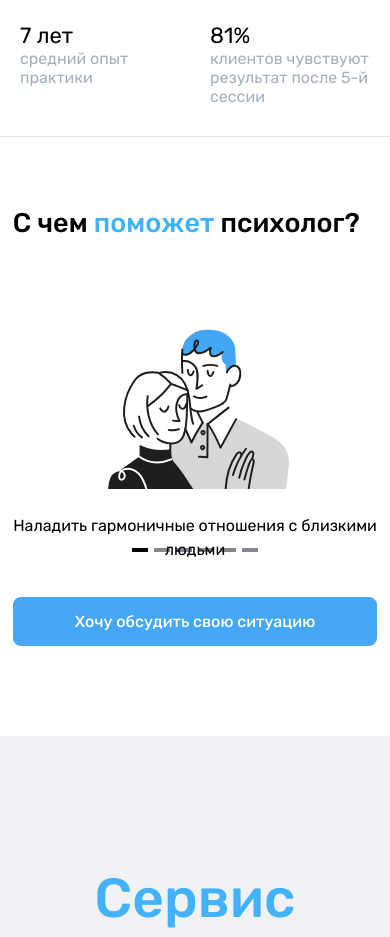
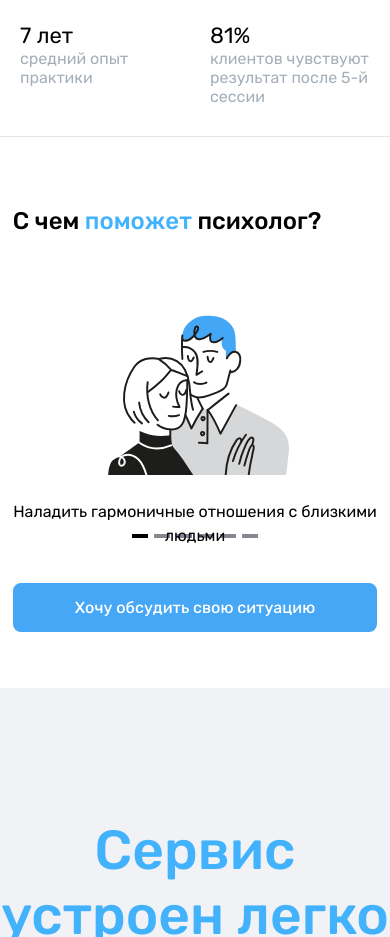
Before and after one commit to dundduun/yasno-vue, a Vue app: page / in a window 390 px wide. Shown: the part 880-1817 px from the top of the page. Built offline with nearby package versions, Linux system fonts and the light colour scheme.

Commit message:
Rearrange HelpWithWhatSection carousel slightly

```diff
--- a/src/components/Carousel.vue
+++ b/src/components/Carousel.vue
@@ -33,7 +33,7 @@ defineProps<{
         </Slide>
 
         <template #addons>
-            <Pagination />
+            <Pagination class="pagination"/>
         </template>
     </Carousel>
 </template>
@@ -45,7 +45,6 @@ defineProps<{
     .slide {
 
         .carousel__item {
-            // width: 304px;
             display: flex;
             flex-direction: column;
             align-items: center;
@@ -66,5 +65,9 @@ defineProps<{
 
         }
     }
+
+    .pagination {
+        margin-top: 30px;
+    }
 }
 </style>
--- a/src/components/HelpWithWhatSection.vue
+++ b/src/components/HelpWithWhatSection.vue
@@ -57,7 +57,7 @@ section.help-with-what {
     display: flex;
     flex-direction: row;
     justify-content: center;
-    padding: 70px 0 90px 0;
+    padding: 70px 0 56px 0;
     width: 100%;
 
     .container {
@@ -73,7 +73,7 @@ section.help-with-what {
 
             @media(max-width: 925px) {
                 padding: 0 3.3vw 0 3.3vw;
-                font-size: 27px;
+                font-size: 24px;
                 align-self: flex-start;
             }
 
@@ -101,7 +101,7 @@ section.help-with-what {
 
     .carousel {
         display: none;
-        margin-top: 90px;
+        margin-top: 80px;
         cursor: default;
 
         @media(max-width: 925px) {
```
